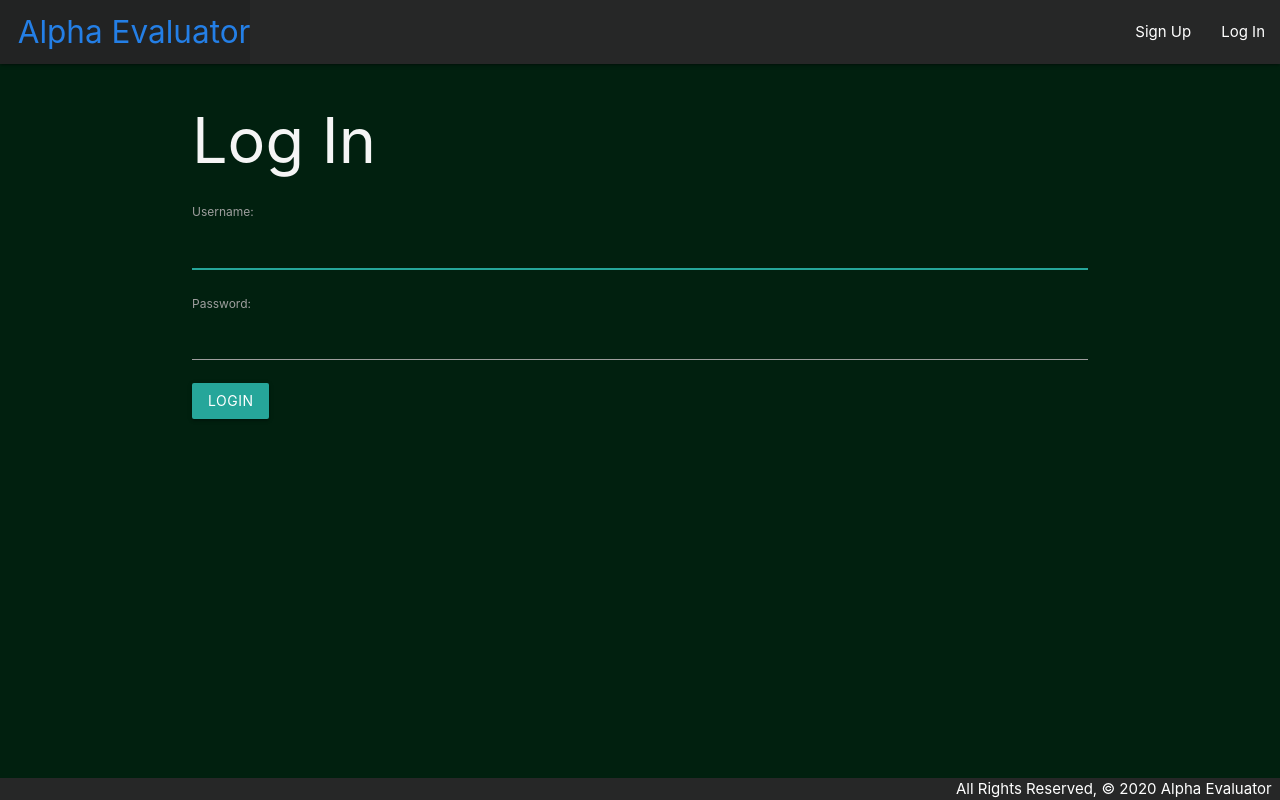
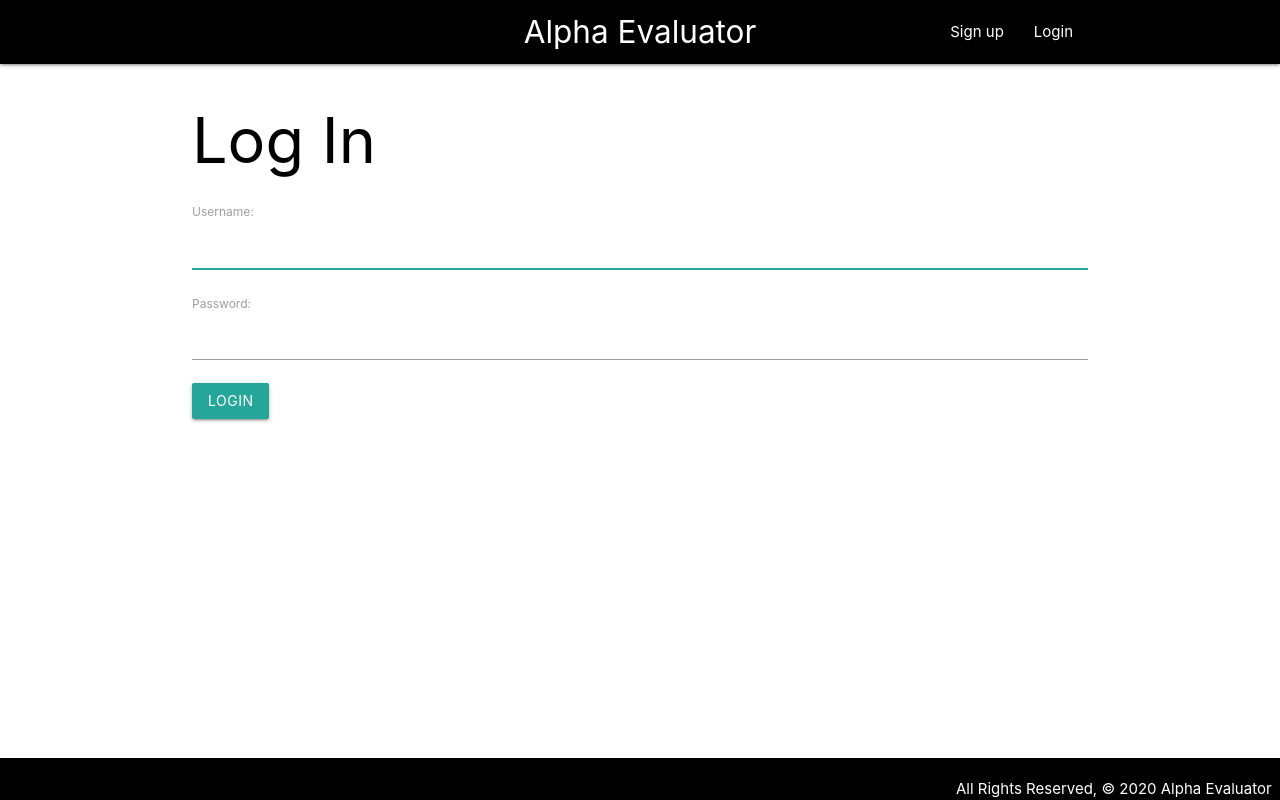
Before and after one commit to shawkitajima/Alpha-Evaluator, a Django app: page /accounts/login/ in a window 1280 px wide. Run offline with Django 3.2, Linux system fonts and the light colour scheme.

Commit message:
style home, login, and sign up page

```diff
--- a/main_app/static/css/style.css
+++ b/main_app/static/css/style.css
@@ -2,25 +2,22 @@ body {
   display: flex;
   min-height: 100vh;
   flex-direction: column;
-  background-color: rgb(1, 32, 15);
-  color: whitesmoke;
+  background-color: white;
+  color: black;
 }
 
 main {
   flex: 1 0 auto;
 }
 
-footer.page-footer {
-  padding-top: 0;
-  text-align: right;
-}
+
 
 .nav-wrapper {
   background-color: rgb(38, 39, 39);
 }
 
 .page-footer {
-  background-color:  rgb(38, 39, 39);;
+  background-color:  black;
 }
 
 input {
@@ -54,6 +51,7 @@ img {
 
 a {
   color: white;
+
 }
 
 a:hover {
--- a/main_app/templates/base.html
+++ b/main_app/templates/base.html
@@ -12,30 +12,25 @@
     <link rel="stylesheet" type="text/css" href="{% static 'css/style.css' %}">
 </head>
 <body>
-    <header class="navbar-fixed">
-        <nav>
-            <div class="nav-wrapper">
-                <ul>
-                    <li><a href="/mystocks/" class="left brand-logo">&nbsp;&nbsp;Alpha Evaluator</a></li>
-                </ul>
-                <ul class="right">
-                  {% if user.is_authenticated %}
-                      <li><a href="{% url 'logout' %}">Log Out</a></li>
-                      <form action="/companies/search/" method="POST">
-                        {% csrf_token %}
-                        {{ form.as_p }}
-                        <li>
-                            <input type="text" name="ticker" placeholder="Search...">
-                        </li>
-                    </form>
-                    {% else %}
-                      <li><a href="{% url 'signup' %}">Sign Up</a></li>
-                      <li><a href="{% url 'login' %}">Log In</a></li>
-                    {% endif %}
-                  </ul>
+    <div class="navbar-fixed">
+        <nav class="black">
+            <div class="container">
+                <div class="nav-warapper">
+                    <a href="" class="brand-logo center">Alpha Evaluator</a>
+                    <ul class="right">
+                        {% if user.is_authenticated %}
+                        <a href="{% url 'logout' %}" class="right">Logout</a>
+                        {% else %}
+                        <a href="{% url 'login' %}" class="right">Login</a>
+                        <a href="{% url 'signup' %}" class="right">Sign up</a>
+                        {% endif %}
+                    </ul>
+                </div>
+
             </div>
+
         </nav>
-    </header>
+    </div>
     <main class="container">
         {% block content %}
         {% endblock %}
```
Also changed, not shown: main_app/templates/home.html (+82 -4 lines).
